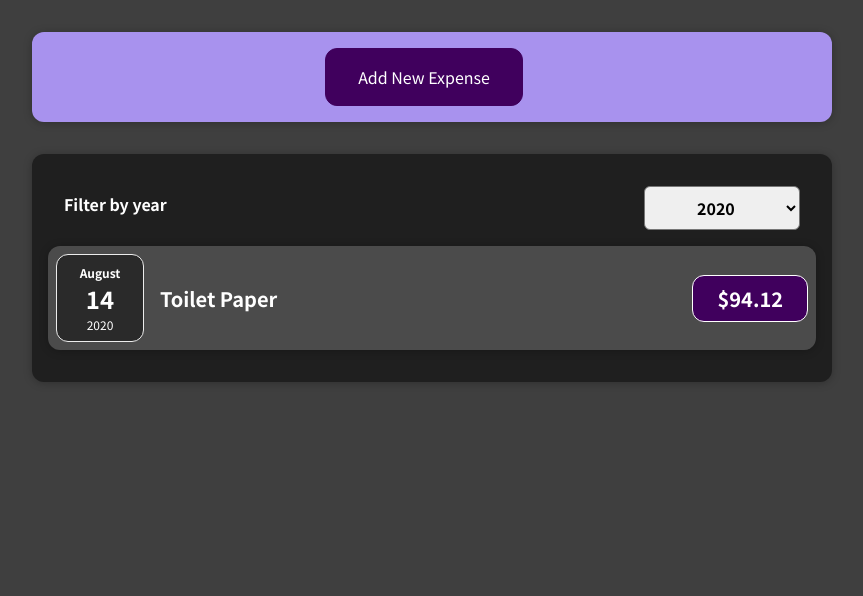
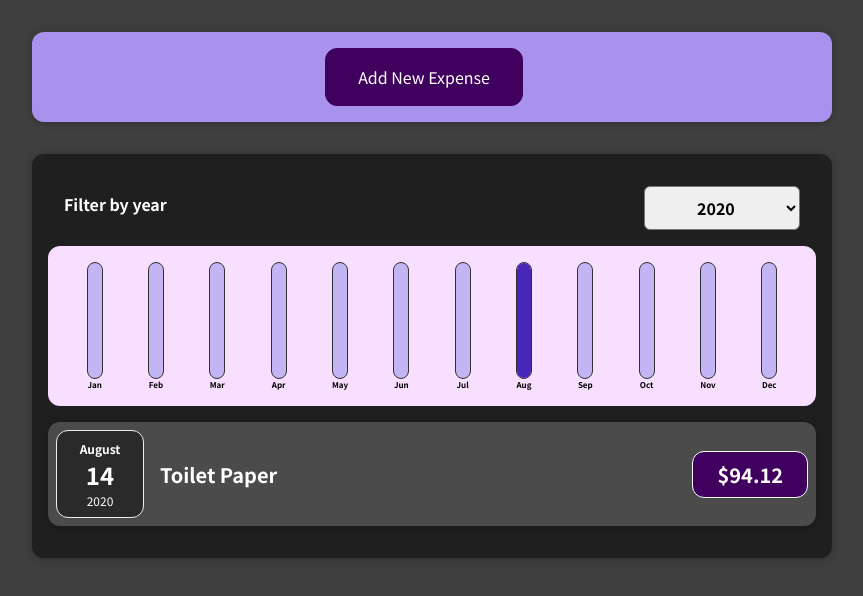
Before and after one commit to danielfontoura182/react--expense-app, a React (Create React App) app: page / in a window 1280 px wide. Shown: the top 596 px of the page, without its empty margins (208-1071 px from the left). Built offline with nearby package versions, Linux system fonts and the light colour scheme.

Commit message:
finish course project adding Chart code

```diff
--- a/src/components/Chart/Chart.css
+++ b/src/components/Chart/Chart.css
@@ -0,0 +1,9 @@
+.chart {
+  padding: 1rem;
+  border-radius: 12px;
+  background-color: #f8dfff;
+  text-align: center;
+  display: flex;
+  justify-content: space-around;
+  height: 10rem;
+}
--- a/src/components/Chart/Chart.js
+++ b/src/components/Chart/Chart.js
@@ -0,0 +1,22 @@
+import ChartBar from './ChartBar'
+import './Chart.css'
+
+function Chart(props) {
+  const dataPointValues = props.dataPoints.map((dataPoint) => dataPoint.value)
+  const totalMaximum = Math.max(...dataPointValues)
+
+  return (
+    <div className="chart">
+      {props.dataPoints.map((dataPoint) => (
+        <ChartBar
+          key={dataPoint.label}
+          value={dataPoint.value}
+          maxValue={totalMaximum}
+          label={dataPoint.label}
+        />
+      ))}
+    </div>
+  )
+}
+
+export default Chart
--- a/src/components/Chart/ChartBar.css
+++ b/src/components/Chart/ChartBar.css
@@ -0,0 +1,31 @@
+.chart-bar {
+  height: 100%;
+  display: flex;
+  flex-direction: column;
+  align-items: center;
+  width: 1rem;
+}
+
+.chart-bar__inner {
+  height: 100%;
+  width: 100%;
+  border: 1px solid #313131;
+  border-radius: 12px;
+  background-color: #c3b4f3;
+  overflow: hidden;
+  display: flex;
+  flex-direction: column;
+  justify-content: flex-end;
+}
+
+.chart-bar__fill {
+  background-color: #4826b9;
+  width: 100%;
+  transition: all 0.3s ease-out;
+}
+
+.chart-bar__label {
+  font-weight: bold;
+  font-size: 0.5rem;
+  text-align: center;
+}
--- a/src/components/Chart/ChartBar.js
+++ b/src/components/Chart/ChartBar.js
@@ -0,0 +1,23 @@
+import './ChartBar.css'
+
+function ChartBar(props) {
+  let barFillHeight = '0%'
+
+  if (props.maxValue > 0) {
+    barFillHeight = Math.round((props.value / props.maxValue) * 100) + '%'
+  }
+
+  return (
+    <div className="chart-bar">
+      <div className="chart-bar__inner">
+        <div
+          className="chart-bar__fill"
+          style={{ height: barFillHeight }}
+        ></div>
+      </div>
+      <div className="chart-bar__label">{props.label}</div>
+    </div>
+  )
+}
+
+export default ChartBar
--- a/src/components/Expenses/Expenses.js
+++ b/src/components/Expenses/Expenses.js
@@ -3,6 +3,7 @@
 import ExpensesFilter from './ExpensesFilter'
 import Card from '../UI/Card'
 import ExpensesList from './ExpensesList'
+import ExpensesChart from './ExpensesChart'
 
 function Expenses(props) {
   const [filterSelectedYear, setFilterSelectedYear] = useState('2020')
@@ -22,7 +23,7 @@
           selected={filterSelectedYear}
           onChangeFilter={filterChangeHandler}
         />
-
+        <ExpensesChart expenses={filteredExpenses} />
         <ExpensesList items={filteredExpenses} />
       </Card>
     </div>
--- /dev/null
+++ b/src/components/Expenses/ExpensesChart.js
@@ -0,0 +1,29 @@
+import React from 'react'
+
+import Chart from '../Chart/Chart'
+
+const ExpensesChart = (props) => {
+  const chartDataPoints = [
+    { label: 'Jan', value: 0 },
+    { label: 'Feb', value: 0 },
+    { label: 'Mar', value: 0 },
+    { label: 'Apr', value: 0 },
+    { label: 'May', value: 0 },
+    { label: 'Jun', value: 0 },
+    { label: 'Jul', value: 0 },
+    { label: 'Aug', value: 0 },
+    { label: 'Sep', value: 0 },
+    { label: 'Oct', value: 0 },
+    { label: 'Nov', value: 0 },
+    { label: 'Dec', value: 0 },
+  ]
+
+  for (const expense of props.expenses) {
+    const expenseMonth = expense.date.getMonth()
+    chartDataPoints[expenseMonth].value += expense.amount
+  }
+
+  return <Chart dataPoints={chartDataPoints} />
+}
+
+export default ExpensesChart
--- a/src/components/NewExpense/ExpenseForm.js
+++ b/src/components/NewExpense/ExpenseForm.js
@@ -27,7 +27,7 @@
 
     const expenseData = {
       title: enteredTitle,
-      amount: enteredAmount,
+      amount: +enteredAmount,
       date: new Date(enteredDate + 'T00:00:00'),
     }
 
```
Also changed, not shown: 1 other file (tests, documents, lock files or other folders).
